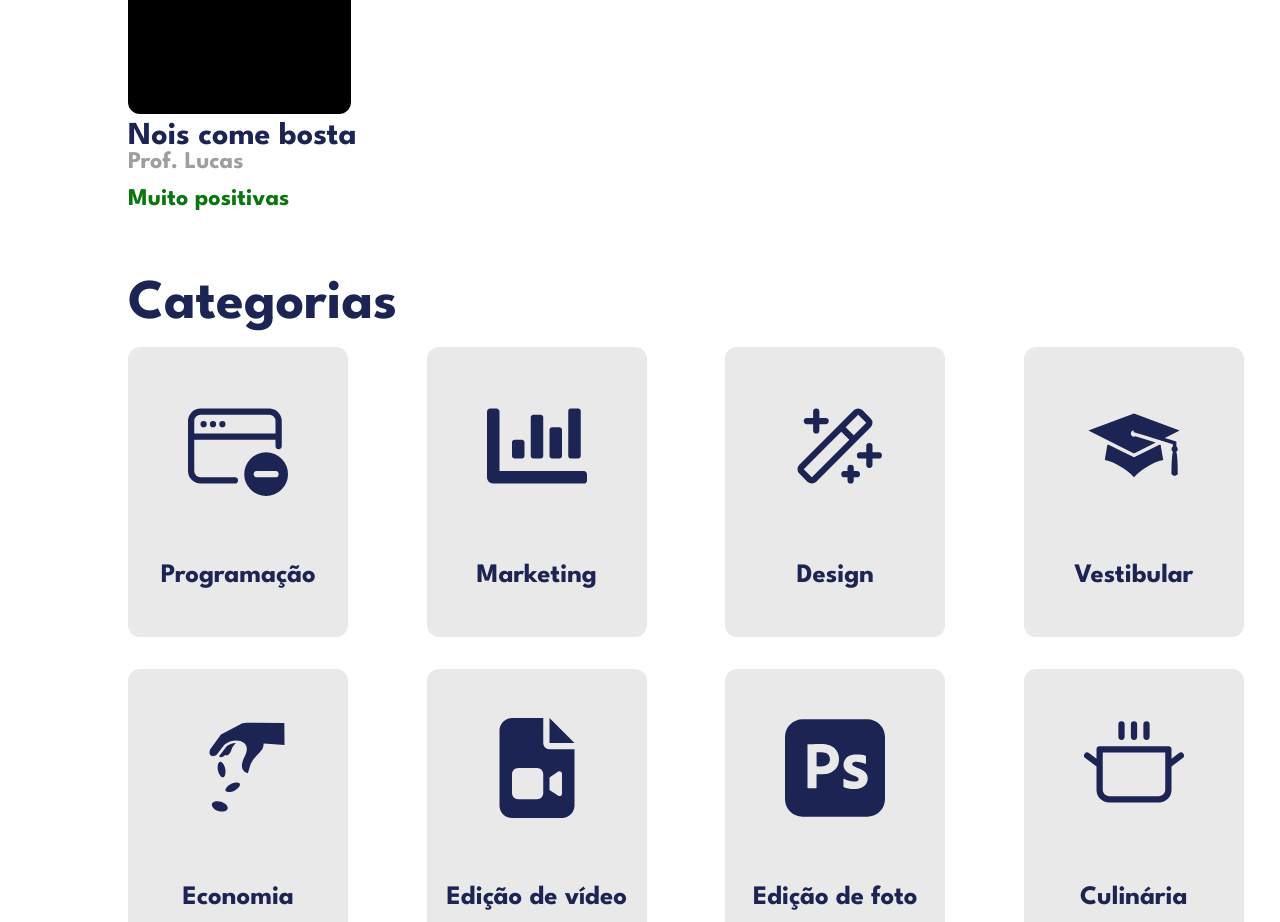
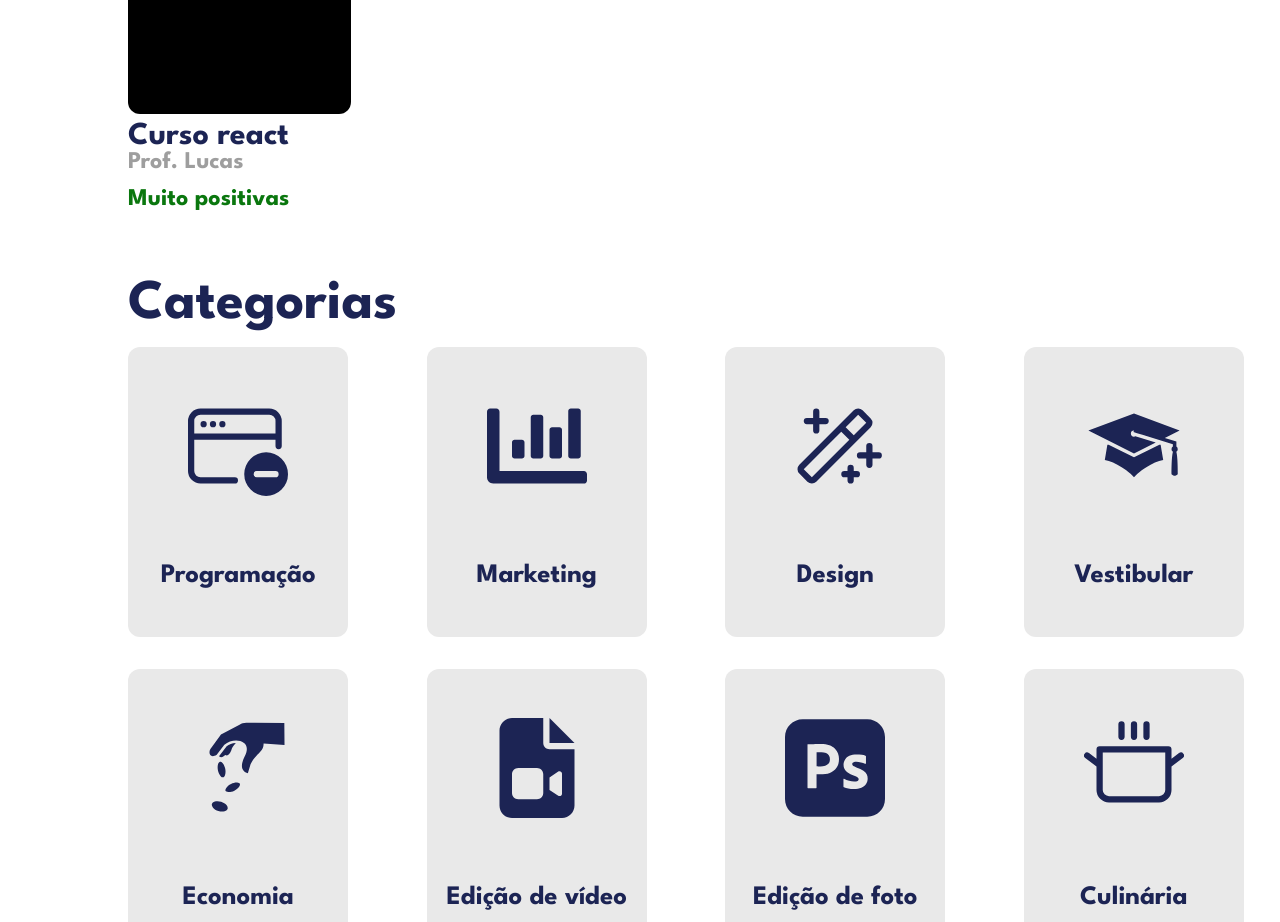
Before and after one commit to joaopedroa1/StudareFront-End, a React (Vite) app: page / in a window 1280 px wide. Shown: the part 1080-2002 px from the top of the page. Built offline with nearby package versions, Linux system fonts and the light colour scheme.

Commit message:
style: changing the name of the course

```diff
--- a/src/components/Curso/index.jsx
+++ b/src/components/Curso/index.jsx
@@ -1,7 +1,7 @@
 import './style.css'
 
 let imagem;
-let texto ='Nois come bosta';
+let texto ='Curso react';
 let professor = "Prof. Lucas";
 let analises = "Muito positivas";
 
```
